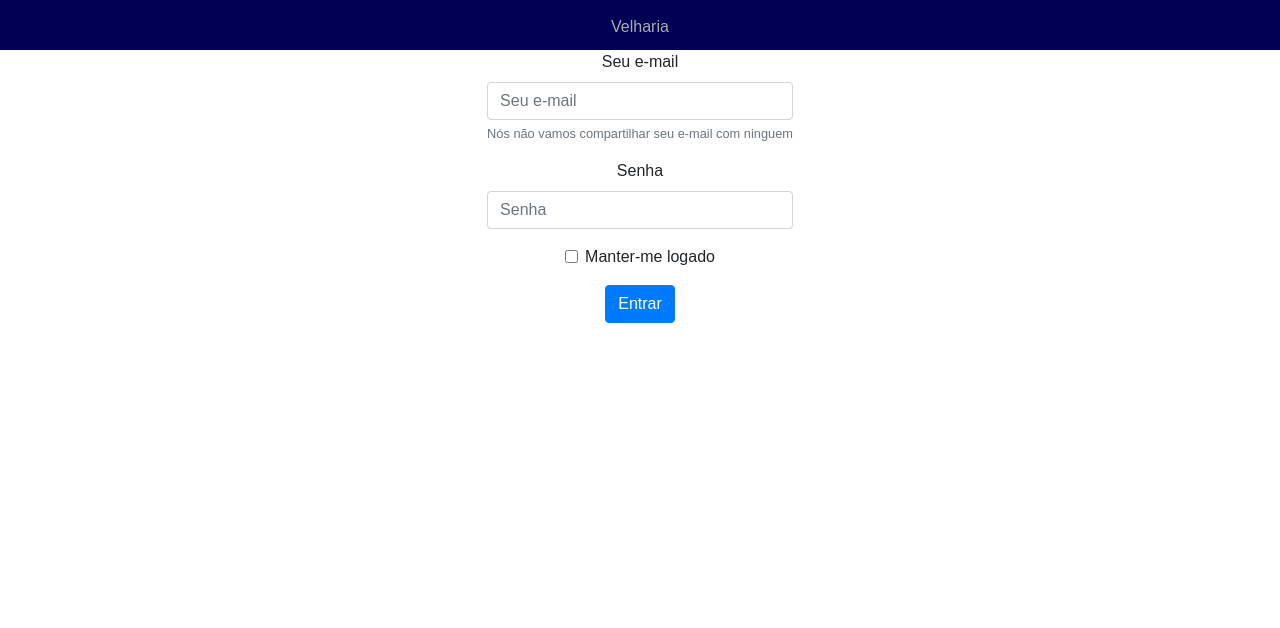
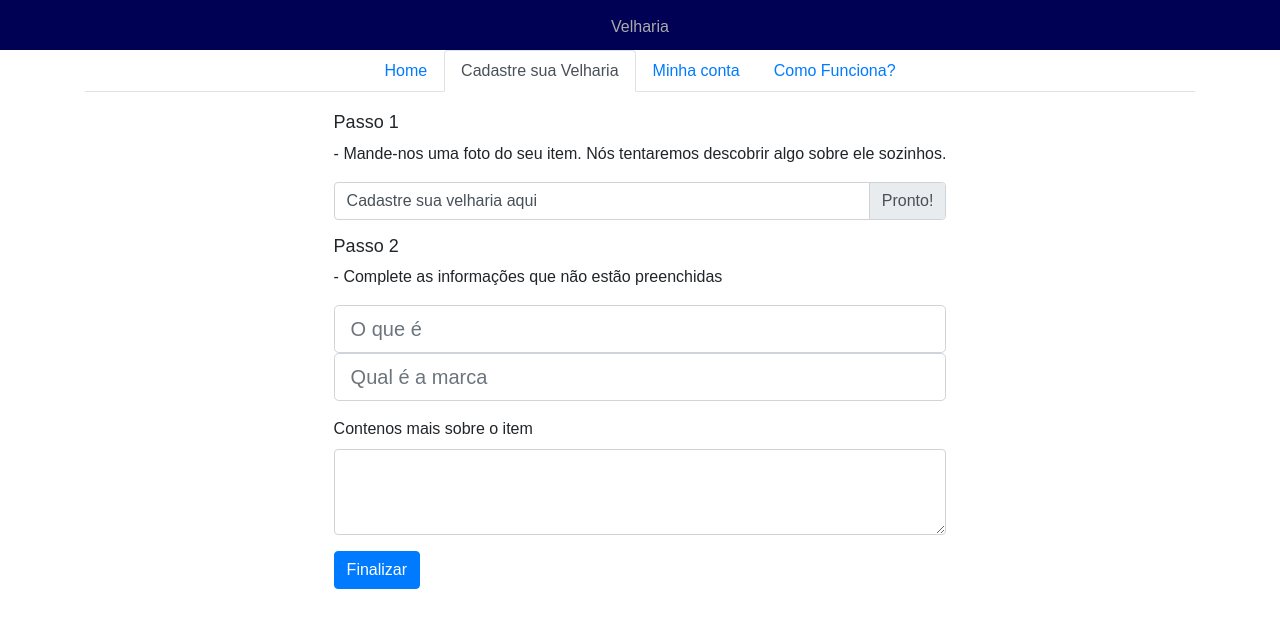
Before and after one commit to xande89/velharia, a React (Create React App) app: page /cadastrarVelharia in a window 1280 px wide. Shown: the top 628 px of the page. Built offline with nearby package versions, Linux system fonts and the light colour scheme.

Commit message:
pagina de cadastro basica feita, correção de navegação

```diff
--- a/src/components/Cockpit/Cockpit.js
+++ b/src/components/Cockpit/Cockpit.js
@@ -1,15 +1,16 @@
 import React, { Component } from 'react';
 import NavigationBar from './NavigationBar/NavigationBar'
 import CardsPane from './CardsPane/CardsPane'
-import { Route, Link } from 'react-router-dom';
+import { Route} from 'react-router-dom';
 import NovaVelhariaPane from './NovaVelhariaPane/NovaVelhariaPane';
 import { BrowserRouter } from 'react-router-dom';
+import ComoFuncionaPane from './ComoFuncionaPane/ComoFuncionaPane';
 
-    const opcoesMenu=[
-        {descricao:"Cadastre sua Velharia", key:"link-1", path: "/cadastrarVelharia" },
-        {descricao:"Minha conta", key:"link-2", path:"/home" },
-        {descricao:"Minha fdsfdsfs conta", key:"link-4", path:"/home" }
-    ]
+const opcoesMenu=[
+    {descricao:"Cadastre sua Velharia", key:"link-1", path: "/cadastrarVelharia" },
+    {descricao:"Minha conta", key:"link-2", path:"/minha-conta" },
+    {descricao:"Como Funciona?", key:"link-3", path:"/como-funciona" }
+]
 class Cockpit extends Component {
 
     componentDidMount() {
@@ -29,6 +30,7 @@ class Cockpit extends Component {
                     <NavigationBar listaLinksDisponiveis={opcoesMenu} clicked={this.navBarClickedHandler}></NavigationBar>
                     <Route path="/home" exact component={CardsPane} />
                     <Route path="/cadastrarVelharia" exact component={NovaVelhariaPane} />
+                    <Route path="/como-funciona" exact component={ComoFuncionaPane} />
                 </BrowserRouter>
             </React.Fragment>
         );
--- /dev/null
+++ b/src/components/Cockpit/ComoFuncionaPane/ComoFuncionaPane.js
@@ -0,0 +1,8 @@
+import React, {Component} from 'react';
+
+class ComoFuncionaPane extends Component {
+    render(){
+        return(<div>como funciona</div>);
+    }
+}
+export default ComoFuncionaPane;
--- /dev/null
+++ b/src/components/Cockpit/NavigationBar/NavigationBar.css
@@ -0,0 +1,3 @@
+.NavigationBar{
+    margin-bottom: 20px;
+}
--- a/src/components/Cockpit/NavigationBar/NavigationBar.js
+++ b/src/components/Cockpit/NavigationBar/NavigationBar.js
@@ -1,6 +1,7 @@
 import React, { Component } from 'react';
 import Nav from 'react-bootstrap/Nav';
-import {Link} from 'react-router-dom';
+import {NavLink} from 'react-router-dom';
+import './NavigationBar.css';
 
 class NavigationBar extends Component {
 
@@ -13,14 +14,14 @@ class NavigationBar extends Component {
         const listaLinksMenu = this.props.listaLinksDisponiveis.map((umLink)=>{
             return (
                 <Nav.Item key={umLink.key}>
-                    <Link to={umLink.path} className="nav-link">{umLink.descricao}</Link>
+                    <NavLink to={umLink.path} className="nav-link">{umLink.descricao}</NavLink>
                 </Nav.Item>
             )
         })
         return (
-            <Nav variant="tabs" className="justify-content-center" activeKey="/home">
+            <Nav variant="tabs" className="justify-content-center NavigationBar" activeKey="/home">
                 <Nav.Item>
-                    <Nav.Link href="/home">Home</Nav.Link>
+                    <NavLink to="/home" className="nav-link">Home</NavLink>
                 </Nav.Item>
                 {listaLinksMenu}
             </Nav>
--- a/src/components/Cockpit/NovaVelhariaPane/NovaVelhariaPane.css
+++ b/src/components/Cockpit/NovaVelhariaPane/NovaVelhariaPane.css
@@ -0,0 +1,8 @@
+.NovaVelhariaPane{
+    max-width: 60%;
+    text-align: left;
+    display: inline-block
+}
+.NovaVelhariaPane h1{
+    font-size: large;
+}
--- a/src/components/Cockpit/NovaVelhariaPane/NovaVelhariaPane.js
+++ b/src/components/Cockpit/NovaVelhariaPane/NovaVelhariaPane.js
@@ -1,9 +1,44 @@
-import React, {Component} from 'react'
+import React, { Component } from 'react'
+import { Form, Button } from 'react-bootstrap'
+import "./NovaVelhariaPane.css"
 
 class NovaVelhariaPane extends Component {
-    render(){
-        return(
-            <div>tela de cadastro de velharias</div>
+    render() {
+        return (
+            <div className="NovaVelhariaPane">
+                <Form>
+                    <h1>Passo 1</h1>
+                    <p>
+                        - Mande-nos uma foto do seu item. Nós tentaremos descobrir algo sobre ele sozinhos.
+                    </p>
+                    <Form.Group controlId="fgFile">
+                        <Form.File
+                            id="arquivo"
+                            label="Cadastre sua velharia aqui"
+                            data-browse="Pronto!"
+                            custom
+                        />
+                    </Form.Group>
+                    <h1>Passo 2</h1>
+                    <p>
+                        - Complete as informações que não estão preenchidas
+                    </p>
+                    <Form.Group controlId="fgDadosComplementares">
+                        <Form.Control size="lg" type="text" placeholder="O que é" />
+
+                        <Form.Control size="lg" type="text" placeholder="Qual é a marca" />
+
+                    </Form.Group>
+                    <Form.Group controlId="exampleForm.ControlTextarea1">
+                        <Form.Label>Contenos mais sobre o item</Form.Label>
+                        <Form.Control as="textarea" rows="3" />
+                    </Form.Group>
+                    <Button variant="primary" type="submit">
+                        Finalizar
+                    </Button>
+                </Form>
+
+            </div>
         )
     }
 }
--- a/src/contexts/auth-context.js
+++ b/src/contexts/auth-context.js
@@ -2,7 +2,7 @@ import React from 'react';
 
 const authContext = React.createContext(
     {
-        isAuthenticated: false
+        isAuthenticated: true
     }
 )
 export default authContext;
```
Also changed, not shown: src/components/Cockpit/ComoFuncionaPane/ComoFuncionaPane.css (added).
